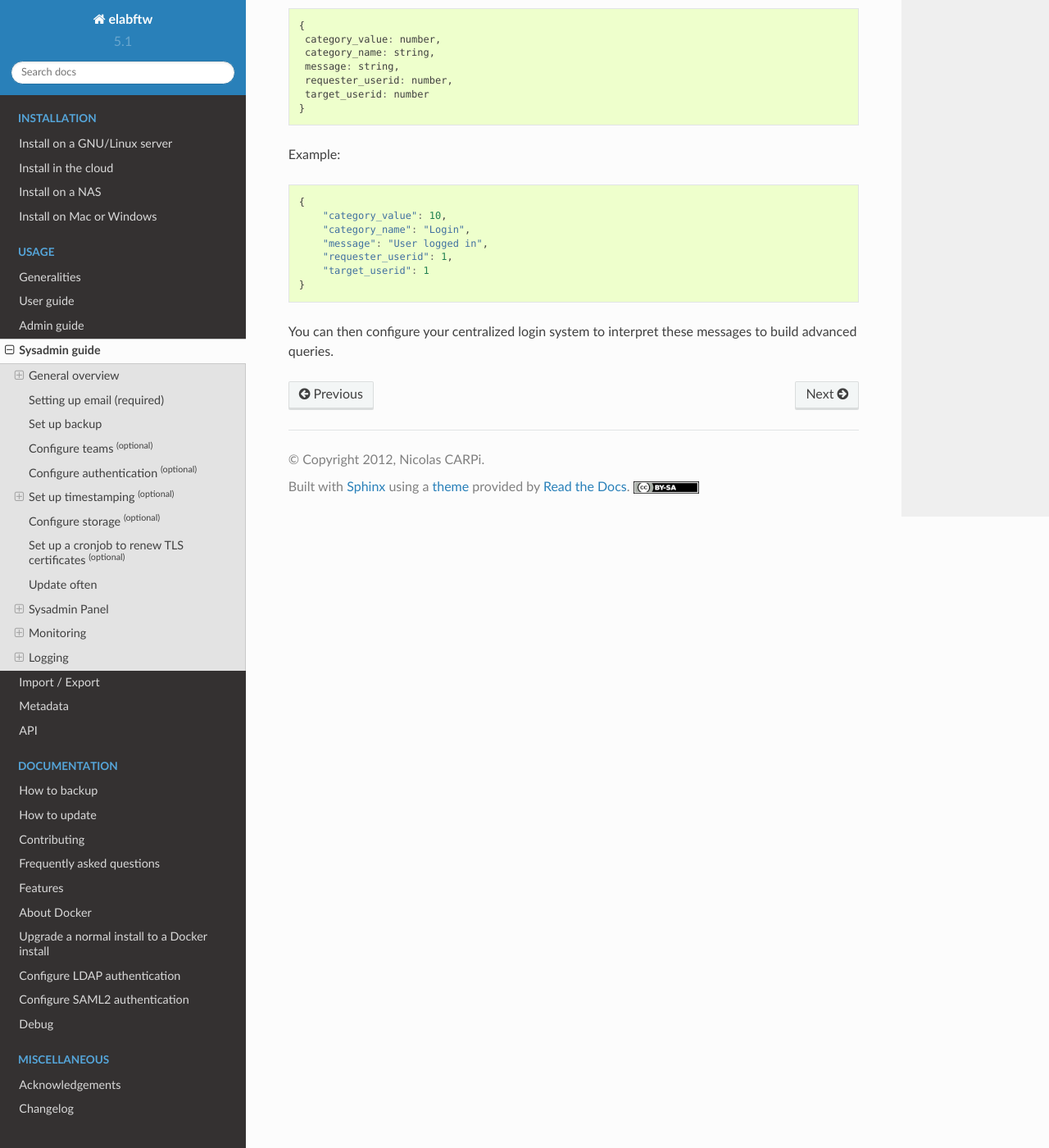
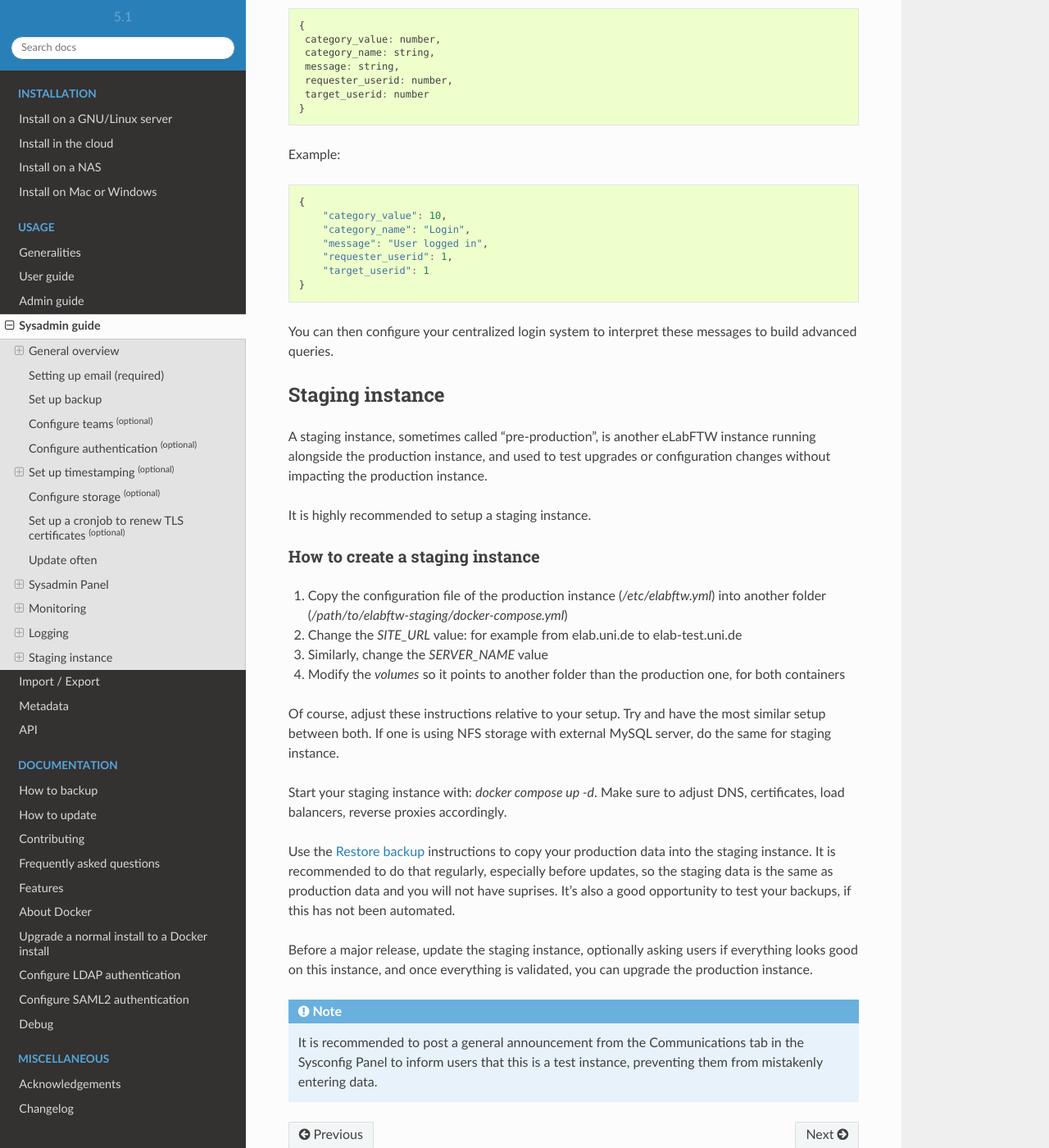
Before and after one commit to elabftw/elabdoc, a Sphinx documentation site: the page built from doc/sysadmin-guide.rst, in a window 1280 px wide and 1400 px high, scrolled down 7291 px. Shown: the whole window at 82% size. Built offline with Sphinx 7.4.7 and the Read the Docs theme 2.0.0, drawn with Linux system fonts in a browser that asks for light colours.

Commit message:
add doc about staging instance

```diff
--- a/doc/backup.rst
+++ b/doc/backup.rst
@@ -131,6 +131,7 @@
     systemctl enable elabftw-backup
     systemctl start elabftw-backup
 
+.. _restore-backup:
 
 How to restore a backup
 =======================
--- a/doc/sysadmin-guide.rst
+++ b/doc/sysadmin-guide.rst
@@ -264,3 +264,28 @@
     }
 
 You can then configure your centralized login system to interpret these messages to build advanced queries.
+
+Staging instance
+================
+
+A staging instance, sometimes called "pre-production", is another eLabFTW instance running alongside the production instance, and used to test upgrades or configuration changes without impacting the production instance.
+
+It is highly recommended to setup a staging instance.
+
+How to create a staging instance
+--------------------------------
+
+1. Copy the configuration file of the production instance (`/etc/elabftw.yml`) into another folder (`/path/to/elabftw-staging/docker-compose.yml`)
+2. Change the `SITE_URL` value: for example from elab.uni.de to elab-test.uni.de
+3. Similarly, change the `SERVER_NAME` value
+4. Modify the `volumes` so it points to another folder than the production one, for both containers
+
+Of course, adjust these instructions relative to your setup. Try and have the most similar setup between both. If one is using NFS storage with external MySQL server, do the same for staging instance.
+
+Start your staging instance with: `docker compose up -d`. Make sure to adjust DNS, certificates, load balancers, reverse proxies accordingly.
+
+Use the :ref:`Restore backup <restore-backup>` instructions to copy your production data into the staging instance. It is recommended to do that regularly, especially before updates, so the staging data is the same as production data and you will not have suprises. It's also a good opportunity to test your backups, if this has not been automated.
+
+Before a major release, update the staging instance, optionally asking users if everything looks good on this instance, and once everything is validated, you can upgrade the production instance.
+
+.. note:: It is recommended to post a general announcement from the Communications tab in the Sysconfig Panel to inform users that this is a test instance, preventing them from mistakenly entering data.
```
